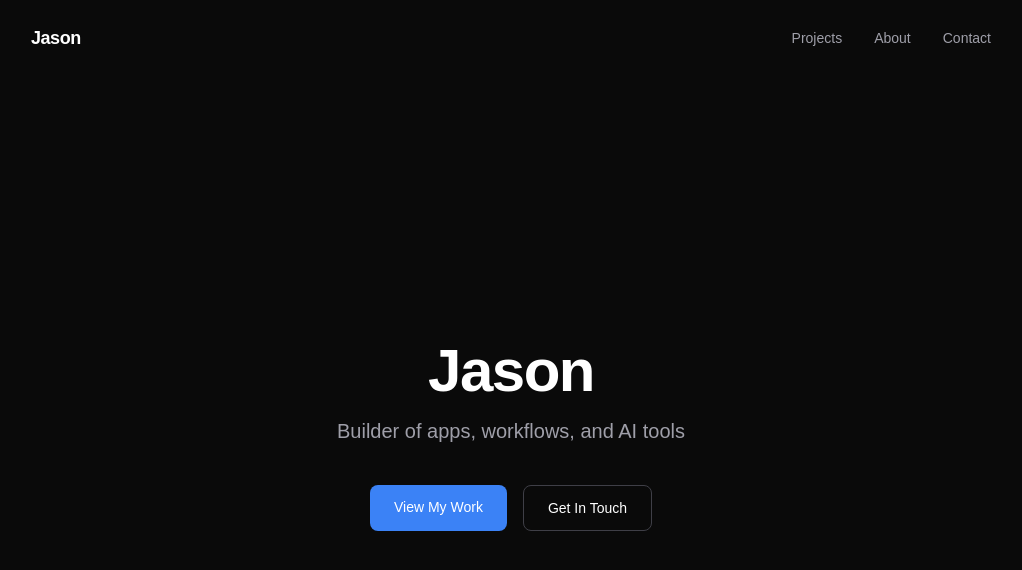
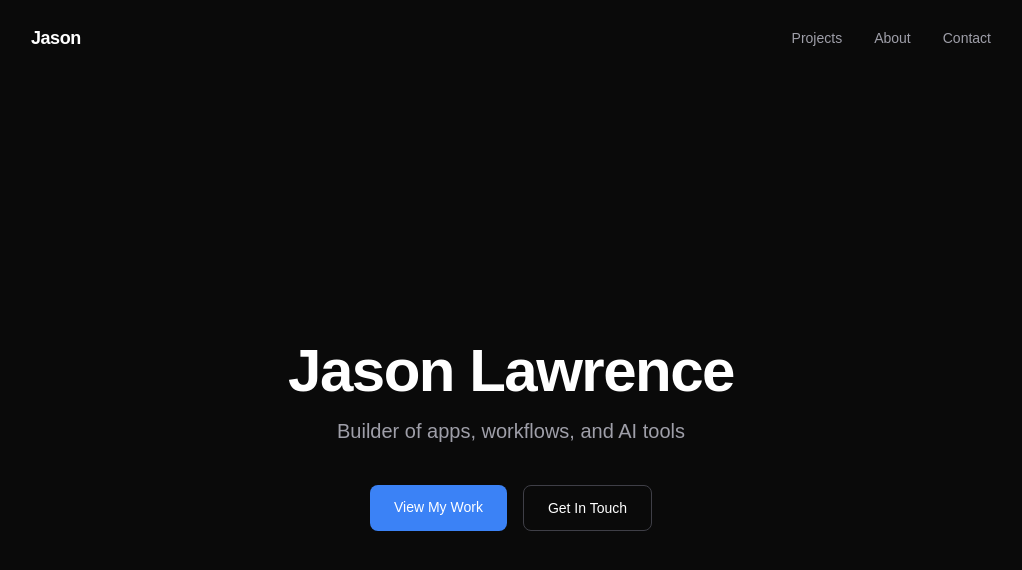
Before and after one commit to Jdlaw95/jason-portfolio, a Next.js app: page / in a window 1280 px wide. Shown: the top 570 px of the page, without its empty margins (129-1151 px from the left). Built offline with nearby package versions, Linux system fonts and the light colour scheme.

Commit message:
updated surname

```diff
--- a/app/page.tsx
+++ b/app/page.tsx
@@ -25,7 +25,7 @@
       </nav>
 
       <main className="flex min-h-[calc(100vh-80px)] flex-col items-center justify-center px-8 text-center">
-        <h1 className="text-6xl font-bold tracking-tight">Jason</h1>
+        <h1 className="text-6xl font-bold tracking-tight">Jason Lawrence</h1>
         <p className="mt-4 text-xl text-zinc-400">
           Builder of apps, workflows, and AI tools
         </p>
```
